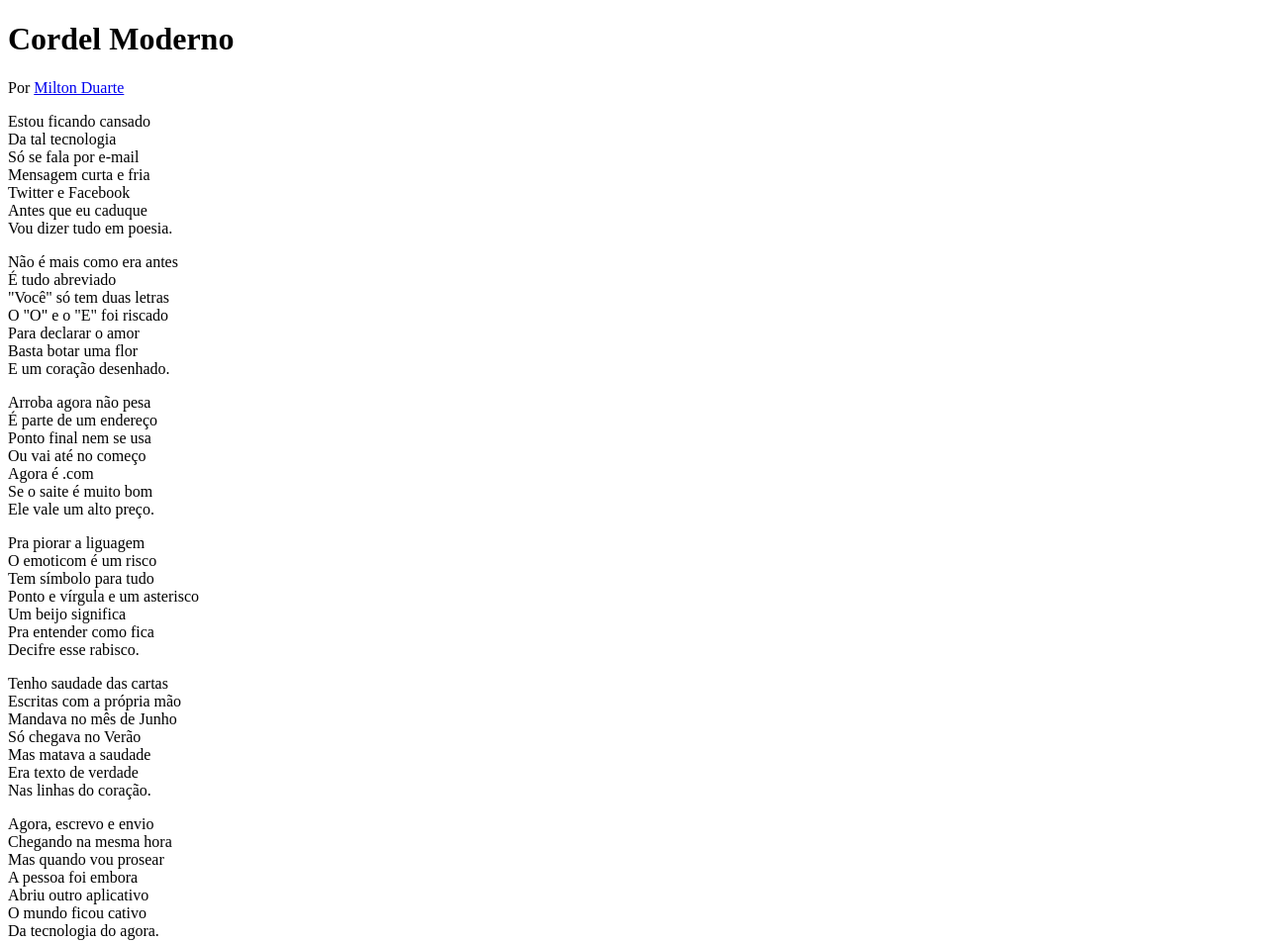
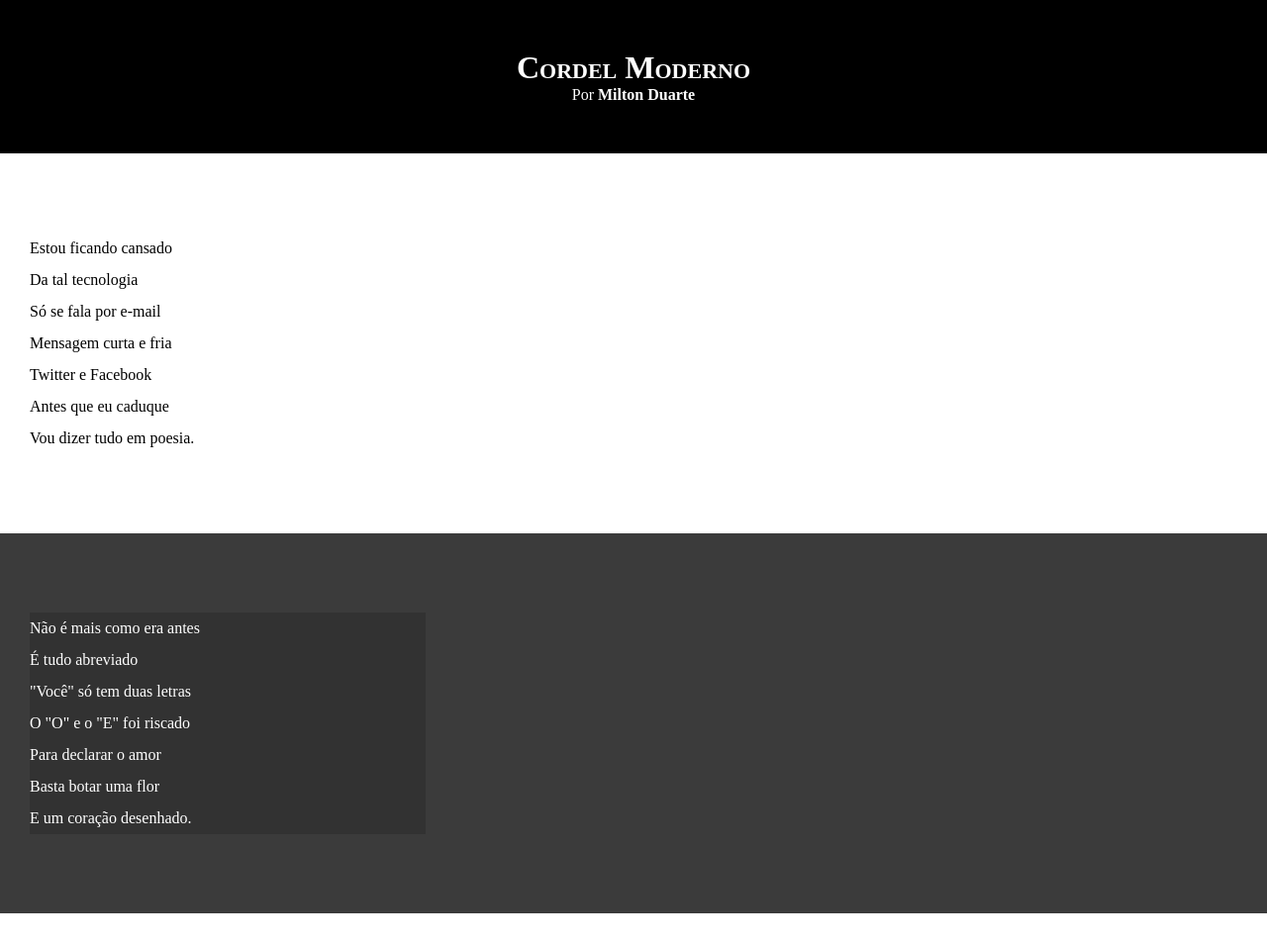
Before and after one commit to RafaelMedeiros28/HTML5-e-CSS3, a plain HTML site: page Desafios/Desafio 012/Projeto-Cordel.html in a window 1280 px wide. Shown: the top 953 px of the page at 99% size. Drawn offline with Linux system fonts and the light colour scheme.

Commit message:
atualização

```diff
--- a/Desafios/Desafio 012/Projeto-Cordel.html
+++ b/Desafios/Desafio 012/Projeto-Cordel.html
@@ -12,7 +12,7 @@
         <p>Por <a href="https://www.recantodasletras.com.br/poesias/3186743" target="_blank" rel="external">Milton Duarte</a></p>
     </header>
 
-    <section>
+    <section class="normal">
         <p>
             Estou ficando cansado <br>
             Da tal tecnologia <br>
@@ -24,7 +24,7 @@
         </p>
     </section>
 
-    <section>
+    <section class="imagem">
         <p>
             Não é mais como era antes <br>
             É tudo abreviado <br>
@@ -36,7 +36,7 @@
         </p>
     </section>
 
-    <section>
+    <section class="normal">
         <p>
             Arroba agora não pesa <br>
             É parte de um endereço <br>
@@ -58,7 +58,7 @@
         </p>
     </section>
 
-    <section>
+    <section class="imagem">
         <p>
             Tenho saudade das cartas <br>
             Escritas com a própria mão <br>
@@ -70,7 +70,7 @@
         </p>
     </section>
 
-    <section>
+    <section class="normal">
         <p>
             Agora, escrevo e envio <br>
             Chegando na mesma hora <br>
--- a/Desafios/Desafio 012/estilo/style.css
+++ b/Desafios/Desafio 012/estilo/style.css
@@ -1 +1,74 @@
 @charset "UTF-8";
+
+
+:root{
+
+}
+
+*{
+    margin: 0px;
+    padding:0px;
+}
+
+html, body{
+    min-height: 100vh;
+    background-color: darkgray;
+
+}
+header{
+    background-color: black;
+    color: white;
+    text-align: center;
+
+}
+
+header > h1{
+    padding-top: 50px;
+    font-variant: small-caps;
+
+}
+
+header >p{
+    padding-bottom: 50px;
+}
+
+a{
+    color: white;
+    text-decoration: none;
+    font-weight: bolder;
+}
+
+a:hover{
+    text-decoration: underline;
+}
+
+section{
+    padding-top: 10vh;
+    padding-bottom: 10vh;
+    line-height: 2em;
+    padding-left: 30px;
+
+}
+
+section.imagem > p{
+    width: 400px;
+    background-color: rgb(50, 50, 50);
+}
+
+.normal{
+    background-color: white;
+    color: black;
+
+}
+
+.imagem{
+    background-color: rgb(59, 59, 59);
+    color: white;
+
+}
+footer{
+    background-color: black;
+    color: white;
+    text-align: center;
+    padding: 10px;
+}
```
